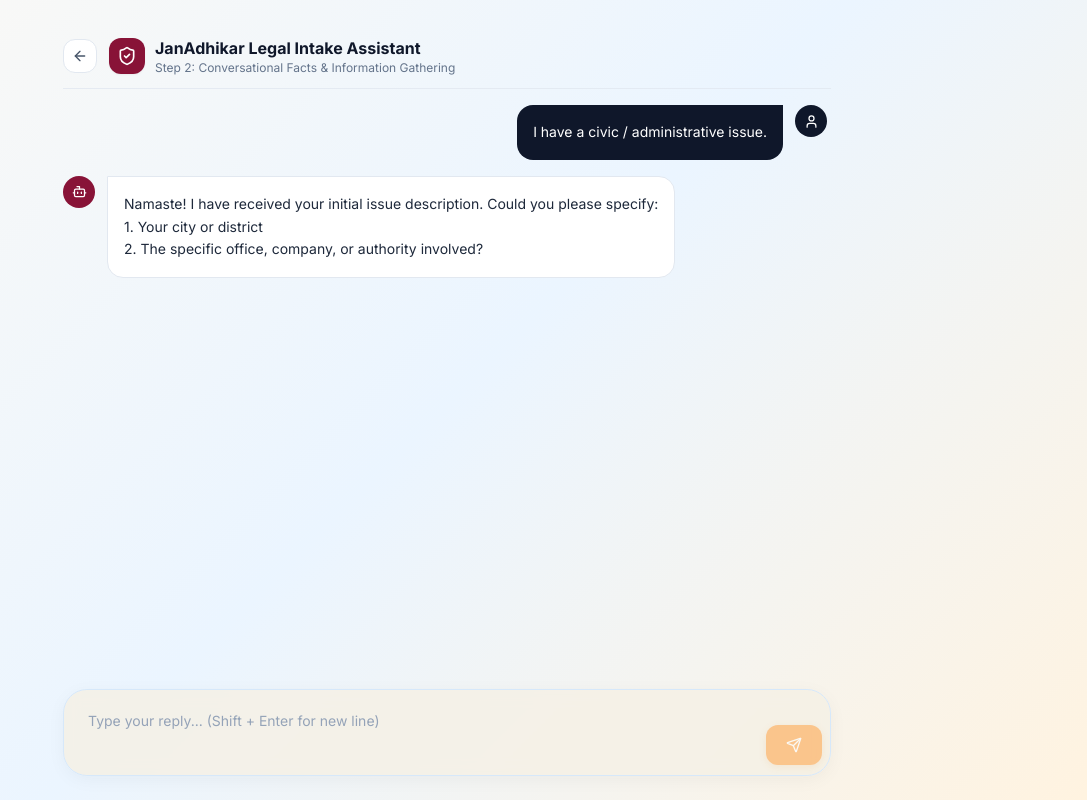
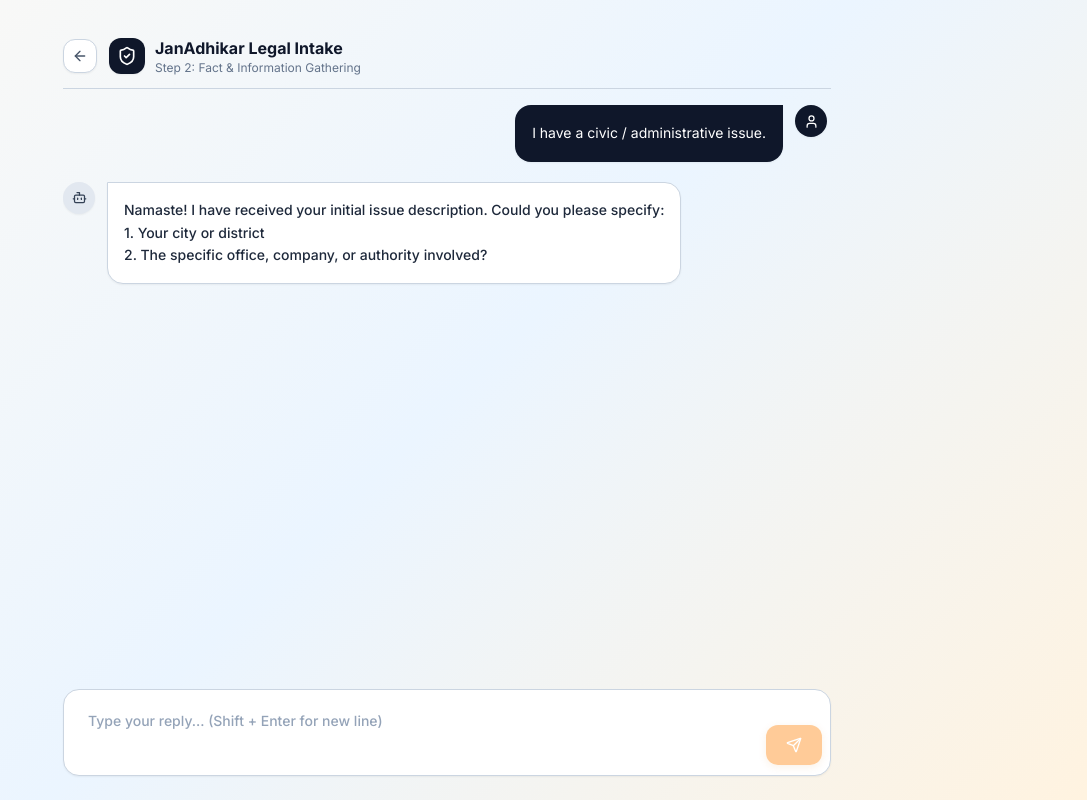
Before and after one commit to Manipal-Map/JanAdhikar-v2, a Next.js app: page /dashboard/intake in a window 1280 px wide. Shown: the whole page, without its empty margins (193-1280 px from the left). Built offline with nearby package versions, Linux system fonts and the light colour scheme; no server answers.

Commit message:
Update IntakeChatView.tsx

```diff
--- a/views/IntakeChatView.tsx
+++ b/views/IntakeChatView.tsx
@@ -1,7 +1,7 @@
 'use client';
 import { useState, useRef, useEffect } from 'react';
 import { motion } from 'framer-motion';
-import { Send, Bot, User, Sparkles, ArrowRight, ShieldCheck, CheckCircle2, ArrowLeft } from 'lucide-react';
+import { Send, Bot, User, ArrowRight, ShieldCheck, CheckCircle2, ArrowLeft } from 'lucide-react';
 import { useRouter } from 'next/navigation';
 import useCaseStore from '@/store/caseStore';
 import { intakeChat, classifyCase } from '@/lib/api';
@@ -20,7 +20,6 @@
   const chatEndRef = useRef<HTMLDivElement>(null);
   const initialTriggered = useRef(false);
 
-  // Automatically kick off the conversation using the user's initial description
   useEffect(() => {
     if (initialTriggered.current) return;
     initialTriggered.current = true;
@@ -63,7 +62,6 @@
     chatEndRef.current?.scrollIntoView({ behavior: 'smooth' });
   }, [messages, loading]);
 
-  // Updated to accept both Form and Keyboard events
   const handleSend = async (e?: React.FormEvent | React.KeyboardEvent) => {
     if (e) e.preventDefault();
     if (!input.trim() || loading) return;
@@ -93,27 +91,22 @@
     }
   };
 
-  // NEW: Listens for Shift + Enter vs Normal Enter
   const handleKeyDown = (e: React.KeyboardEvent<HTMLTextAreaElement>) => {
     if (e.key === 'Enter' && !e.shiftKey) {
-      e.preventDefault(); // Prevents a new line from forming
-      handleSend(e);      // Triggers the send function
+      e.preventDefault();
+      handleSend(e);
     }
-    // If Shift + Enter is pressed, it skips the if-block and natively drops to a new line!
   };
 
-  // STEP 3: Trigger legal classification and return to the Classification Confirmation Screen
   const handleProceedToClassification = async () => {
     setClassifying(true);
     try {
       const fullProblemDescription = extractedData.problem_summary || userProblem || messages.map(m => m.content).join(' ');
 
-      // Perform authoritative classification
       const classification = await classifyCase(caseId || '', fullProblemDescription, language || 'English');
 
       setClassifyResult(classification);
 
-      // Pre-fill KYC & Applicant form data
       setFormData({
         applicant_city: extractedData.applicant_city || '',
         applicant_name: extractedData.applicant_name || '',
@@ -121,11 +114,9 @@
         user_problem: fullProblemDescription,
       });
 
-      // Set stage to confirmation and return to dashboard view
       setStage('CLASSIFIED_CONFIRM');
       router.push('/dashboard');
     } catch (err) {
-      // Graceful fallback
       const fallbackRoute = extractedData.route_guess === 'RTI' ? 'RTI' : 'Rights/Grievance';
       setClassifyResult({
         route: fallbackRoute,
@@ -142,36 +133,36 @@
   };
 
   return (
-    <div className="gradient-bg min-h-screen flex flex-col items-center justify-between p-4 sm:p-6">
+    <div className="gradient-bg min-h-screen flex flex-col items-center justify-between p-4 sm:p-6 bg-[#FAF8F5]">
       {/* Top Header */}
-      <div className="w-full max-w-3xl mx-auto flex items-center justify-between py-3 border-b border-slate-200/80 mb-4">
+      <div className="w-full max-w-3xl mx-auto flex items-center justify-between py-3 border-b border-slate-300 mb-4">
         <div className="flex items-center gap-3">
           <button
             onClick={() => router.push('/dashboard')}
-            className="p-2 rounded-xl bg-white border border-slate-200 text-slate-600 hover:text-slate-900 shadow-2xs cursor-pointer"
+            className="p-2 rounded-xl bg-white border border-slate-300 text-slate-600 hover:text-ashoka-navy hover:bg-slate-50 transition shadow-sm cursor-pointer"
             title="Back to Overview"
           >
             <ArrowLeft size={16} />
           </button>
           <div className="flex items-center gap-2.5">
-            <div className="w-9 h-9 rounded-xl bg-court-maroon flex items-center justify-center text-white shadow-sm">
+            <div className="w-9 h-9 rounded-xl bg-ashoka-navy flex items-center justify-center text-white shadow-sm">
               <ShieldCheck size={20} />
             </div>
             <div>
-              <h1 className="text-base font-bold text-ashoka-navy">JanAdhikar Legal Intake Assistant</h1>
-              <p className="text-xs text-slate-500">Step 2: Conversational Facts &amp; Information Gathering</p>
+              <h1 className="text-base font-bold text-ashoka-navy">JanAdhikar Legal Intake</h1>
+              <p className="text-xs text-slate-500">Step 2: Fact &amp; Information Gathering</p>
             </div>
           </div>
         </div>
         {caseId && (
-          <span className="text-xs font-mono font-bold text-slate-600 bg-white px-3 py-1 rounded-xl border border-slate-300 shadow-2xs">
+          <span className="text-xs font-mono font-bold text-ashoka-navy bg-white px-3 py-1.5 rounded-xl border border-slate-300 shadow-sm">
             #{caseId}
           </span>
         )}
       </div>
 
       {/* Chat Messages Container */}
-      <div className="w-full max-w-3xl flex-1 overflow-y-auto space-y-4 pr-1 mb-4">
+      <div className="w-full max-w-3xl flex-1 overflow-y-auto space-y-5 pr-1 mb-4">
         {messages.map((msg, index) => (
           <motion.div
             key={index}
@@ -179,15 +170,15 @@
             animate={{ opacity: 1, y: 0 }}
             className={`flex items-start gap-3 ${msg.role === 'user' ? 'flex-row-reverse' : ''}`}
           >
-            <div className={`w-8 h-8 rounded-full flex items-center justify-center shrink-0 ${
-              msg.role === 'user' ? 'bg-ashoka-navy text-white' : 'bg-court-maroon text-white'
+            <div className={`w-8 h-8 rounded-full flex items-center justify-center shrink-0 shadow-sm ${
+              msg.role === 'user' ? 'bg-ashoka-navy text-white' : 'bg-slate-200 text-slate-700'
             }`}>
               {msg.role === 'user' ? <User size={15} /> : <Bot size={15} />}
             </div>
-            <div className={`p-4 rounded-2xl max-w-[80%] text-sm leading-relaxed shadow-2xs whitespace-pre-line text-left ${
+            <div className={`p-4 rounded-2xl max-w-[80%] text-sm leading-relaxed shadow-sm whitespace-pre-line text-left border ${
               msg.role === 'user'
-                ? 'bg-ashoka-navy text-white rounded-tr-none'
-                : 'bg-white text-slate-800 border border-slate-200 rounded-tl-none'
+                ? 'bg-ashoka-navy text-white rounded-tr-none border-transparent'
+                : 'bg-white text-slate-800 border-slate-300 rounded-tl-none font-medium'
             }`}>
               {msg.content}
             </div>
@@ -196,14 +187,14 @@
 
         {loading && (
           <div className="flex items-center gap-3">
-            <div className="w-8 h-8 rounded-full bg-court-maroon text-white flex items-center justify-center">
+            <div className="w-8 h-8 rounded-full bg-slate-200 text-slate-700 flex items-center justify-center shadow-sm">
               <Bot size={15} />
             </div>
-            <div className="p-4 bg-white border border-slate-200 rounded-2xl rounded-tl-none text-slate-500 text-sm flex items-center gap-2">
-              <span className="w-2 h-2 rounded-full bg-court-maroon animate-bounce" />
-              <span className="w-2 h-2 rounded-full bg-court-maroon animate-bounce [animation-delay:0.2s]" />
-              <span className="w-2 h-2 rounded-full bg-court-maroon animate-bounce [animation-delay:0.4s]" />
-              <span className="ml-1 text-xs text-slate-400">AI is reviewing your case facts...</span>
+            <div className="p-4 bg-white border border-slate-300 rounded-2xl rounded-tl-none text-slate-500 text-sm flex items-center gap-2 shadow-sm">
+              <span className="w-2 h-2 rounded-full bg-slate-400 animate-bounce" />
+              <span className="w-2 h-2 rounded-full bg-slate-400 animate-bounce [animation-delay:0.2s]" />
+              <span className="w-2 h-2 rounded-full bg-slate-400 animate-bounce [animation-delay:0.4s]" />
+              <span className="ml-1 text-xs text-slate-500 font-medium">AI is reviewing your case facts...</span>
             </div>
           </div>
         )}
@@ -216,16 +207,16 @@
           <motion.div
             initial={{ opacity: 0, scale: 0.95 }}
             animate={{ opacity: 1, scale: 1 }}
-            className="p-4 bg-emerald-50 border border-emerald-300 rounded-2xl flex flex-col sm:flex-row sm:items-center justify-between gap-3 shadow-md"
+            className="p-4 bg-slate-50 border border-slate-300 rounded-2xl flex flex-col sm:flex-row sm:items-center justify-between gap-3 shadow-sm"
           >
-            <div className="flex items-center gap-2.5 text-xs sm:text-sm text-emerald-950 font-semibold text-left">
-              <CheckCircle2 size={20} className="text-emerald-600 shrink-0" />
-              <span>Enough information gathered! Ready to analyze legal classification.</span>
+            <div className="flex items-center gap-2.5 text-xs sm:text-sm text-ashoka-navy font-bold text-left">
+              <CheckCircle2 size={20} className="text-court-maroon shrink-0" />
+              <span>Information gathered. Ready to analyze legal classification.</span>
             </div>
             <button
               onClick={handleProceedToClassification}
               disabled={classifying}
-              className="btn-primary cursor-pointer text-xs sm:text-sm py-2.5 px-5 bg-emerald-700 hover:bg-emerald-800 text-white font-bold flex items-center justify-center gap-2 shadow-sm rounded-xl"
+              className="btn-primary cursor-pointer text-xs sm:text-sm py-2.5 px-5 bg-court-maroon hover:bg-[#701A75] text-white font-bold flex items-center justify-center gap-2 shadow-sm rounded-xl"
             >
               <span>{classifying ? "Classifying..." : "View Legal Classification"}</span>
               <ArrowRight size={15} />
@@ -233,19 +224,19 @@
           </motion.div>
         )}
 
-        <form onSubmit={handleSend} className="glass-card p-2 flex items-end gap-2 shadow-sm bg-white rounded-2xl border border-slate-300">
+        <form onSubmit={handleSend} className="p-2 flex items-end gap-2 shadow-sm bg-white rounded-2xl border border-slate-300 focus-within:border-ashoka-navy focus-within:ring-1 focus-within:ring-ashoka-navy transition-all">
           <textarea
             rows={2}
             value={input}
             onChange={e => setInput(e.target.value)}
             onKeyDown={handleKeyDown}
             placeholder="Type your reply... (Shift + Enter for new line)"
-            className="flex-1 px-4 py-3 text-sm bg-transparent border-none focus:outline-none text-slate-800 placeholder:text-slate-400 resize-none leading-relaxed"
+            className="flex-1 px-4 py-3 text-sm bg-transparent border-none focus:outline-none text-ashoka-navy font-medium placeholder:text-slate-400 resize-none leading-relaxed"
           />
           <button
             type="submit"
             disabled={loading || !input.trim()}
-            className="btn-primary cursor-pointer p-3 rounded-xl disabled:opacity-50 bg-court-maroon text-white hover:bg-[#701A75] mb-0.5"
+            className="btn-primary cursor-pointer p-3 rounded-xl disabled:opacity-50 bg-court-maroon text-white hover:bg-[#701A75] mb-0.5 shadow-sm"
           >
             <Send size={16} />
           </button>
```
